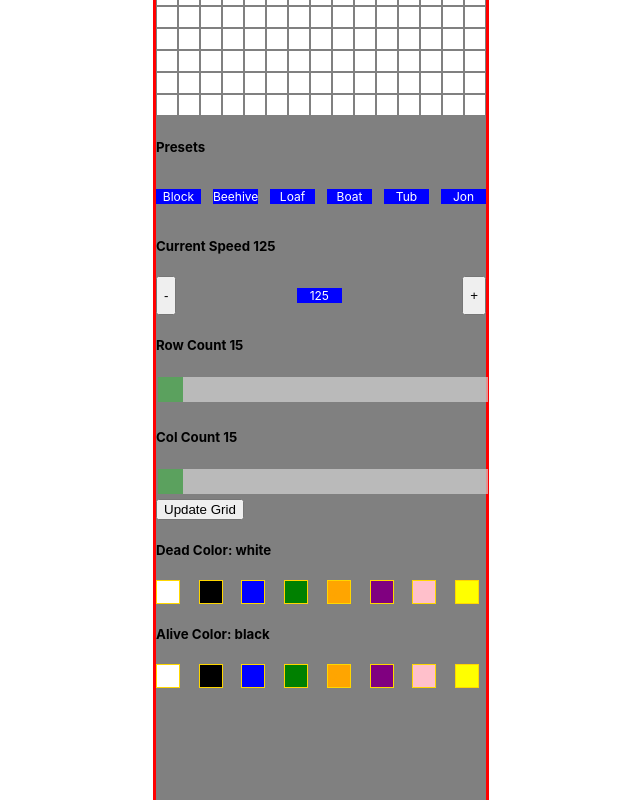
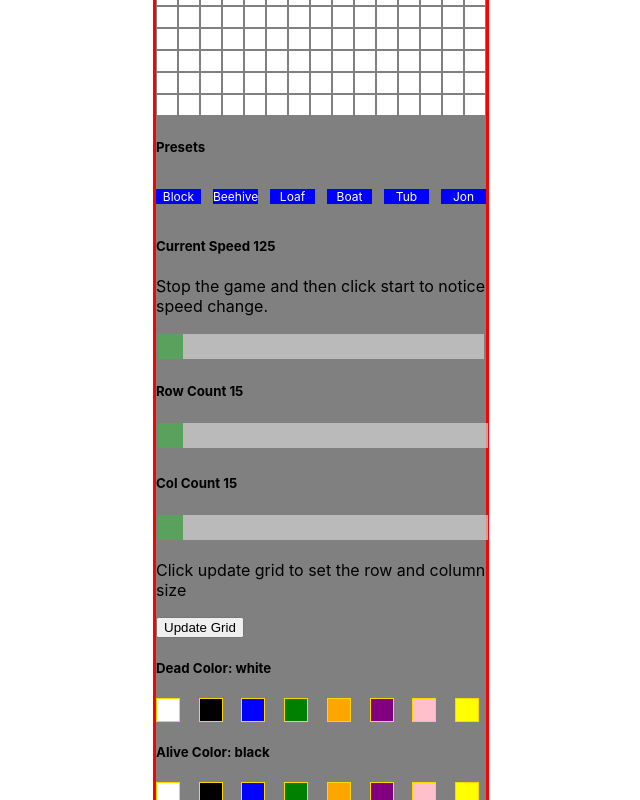
Before and after one commit to bloominstituteoftechnology/CS-Build-Week-1, a React (Create React App) app in the folder client/: page / in a window 1280 px wide. Shown: the part 520-1320 px from the top of the page, without its empty margins (319-959 px from the left). Built offline with nearby package versions, Linux system fonts and the light colour scheme.

Commit message:
changing the speed was a poor user exerpiece with the clicks made it a slider instead

```diff
--- a/client/src/App.js
+++ b/client/src/App.js
@@ -594,10 +594,10 @@ class App extends Component {
           </div>
 
           <h5>Current Speed {this.state.gameSpeed}</h5>
+          <p>Stop the game and then click start to notice speed change.</p>
           <div className="presetsDiv">
-            <button onClick={this.decrementSpeed}>-</button>
-            <p>{this.state.gameSpeed}</p>
-            <button onClick={this.incrementSpeed}>+</button>
+
+            <input type="range" min="125" max = "2000" value={this.state.gameSpeed} className="slider" id="myRange" name = "gameSpeed" onChange={this.handleChange}/>
           </div>
 
           <div className="slidecontainer">
@@ -623,7 +623,7 @@ class App extends Component {
               name="col_count"
               onChange={this.handleChange}
             />
-            {/* <button onClick={this.updateRowCol}>Update Grid</button> */}
+            <p>Click update grid to set the row and column size</p>
             <button onClick={this.setMatrixUp}>Update Grid</button>
             <br />
             <h5> Dead Color: {this.state.if_zero_color}</h5>
```
